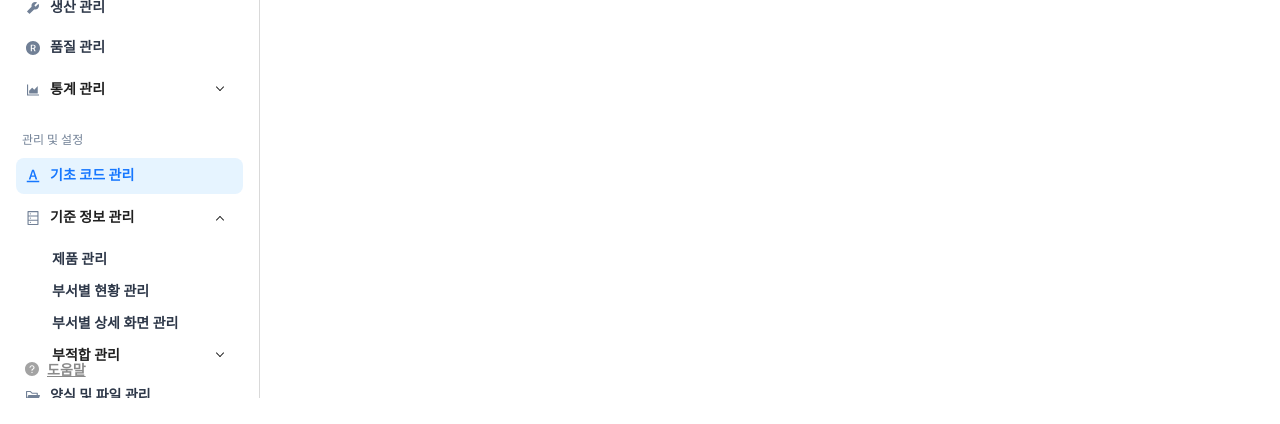
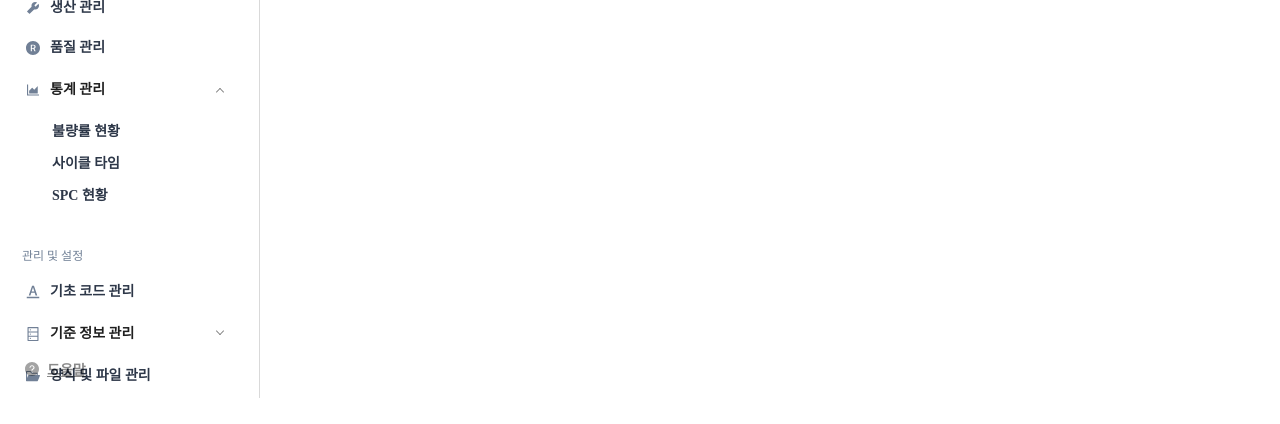
Before and after one commit to funnystyle/fabtable-next, a Next.js app: page /components/HomePage in a window 1280 px wide. Shown: the part 402-826 px from the top of the page. Built offline with nearby package versions, Linux system fonts and the light colour scheme; a web font is replaced by a local one.

Commit message:
레이아웃 수정

```diff
--- a/assets/scss/layout.scss
+++ b/assets/scss/layout.scss
@@ -80,7 +80,7 @@
 
 				&.user {
 					width: auto;
-					margin-left: toRem(6);
+					margin-left: toRem(2);
 					padding-left: toRem(6);
 					position: relative;
 
@@ -252,6 +252,7 @@
 		.ant-menu-submenu-arrow::before,
 		.ant-menu-submenu-arrow::after {
 			height: 1px;
+			color: rgba($color: #000000, $alpha: 0.48);
 		}
 	}
 
--- a/pages/components/HomePage.js
+++ b/pages/components/HomePage.js
@@ -311,7 +311,7 @@ const HomePage = ({ children }) => {
 
 						<Menu
 							defaultSelectedKeys={["1"]}
-							defaultOpenKeys={["sub1"]}
+							defaultOpenKeys={["sub1", "sub2"]}
 							mode="inline"
 							items={basicItems}
 							inlineIndent="10"
@@ -328,13 +328,7 @@ const HomePage = ({ children }) => {
 								관리 및 설정
 							</p>
 
-							<Menu
-								defaultSelectedKeys={["1"]}
-								defaultOpenKeys={["sub1"]}
-								mode="inline"
-								items={adminItems}
-								inlineIndent="10"
-							/>
+							<Menu mode="inline" items={adminItems} inlineIndent="10" />
 						</div>
 
 						<Button
```
